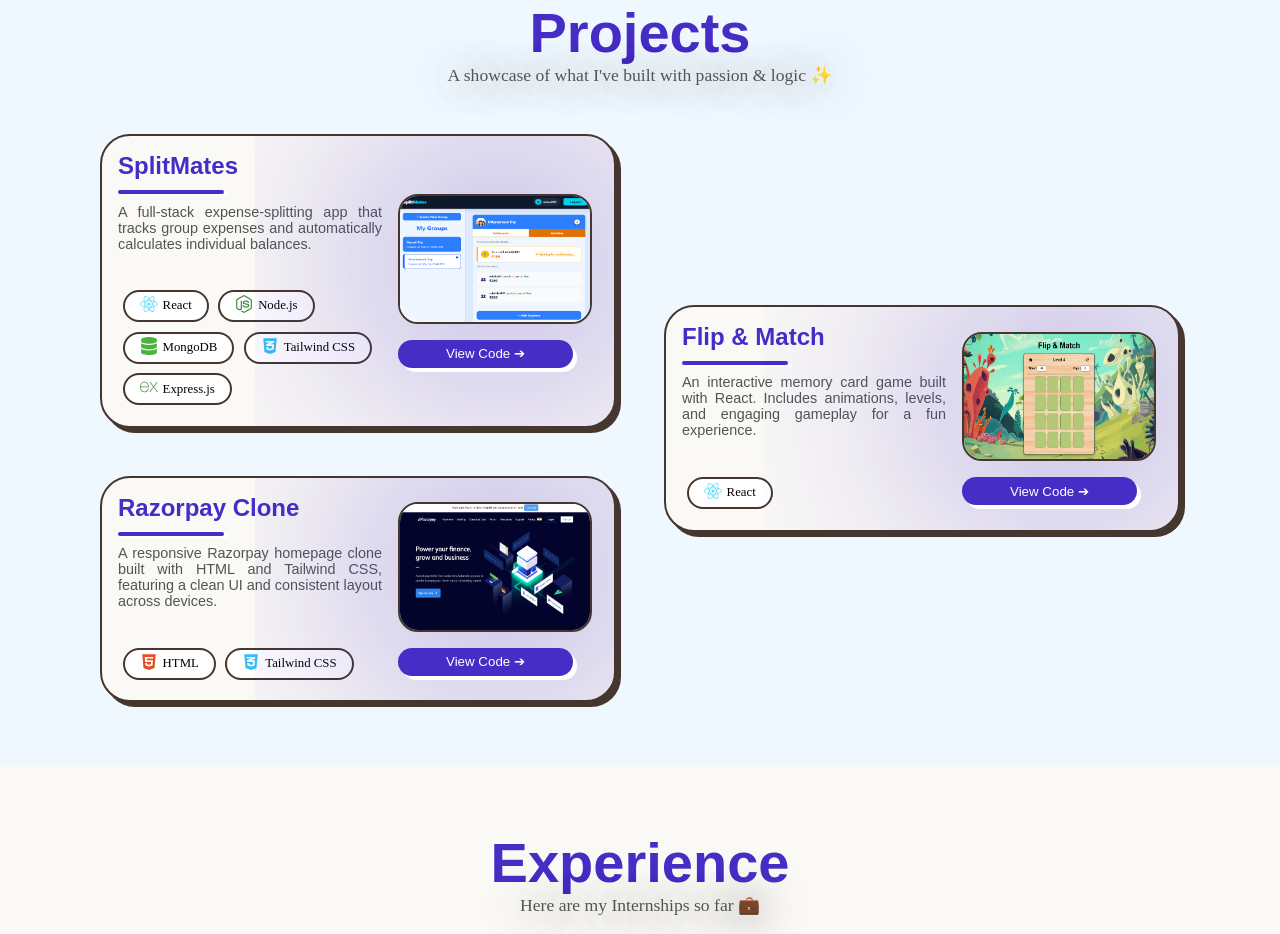
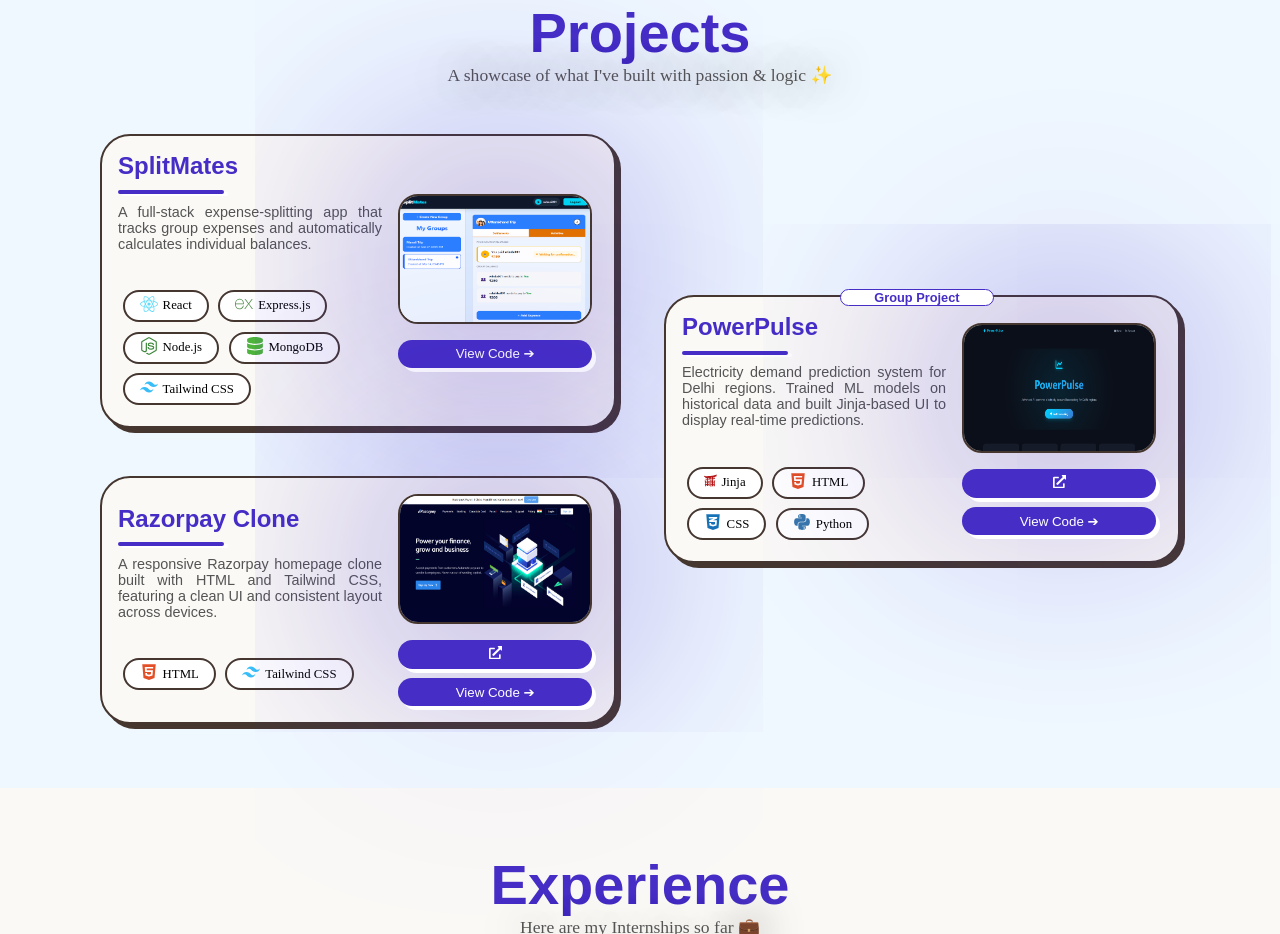
Before and after one commit to Suhani-01/React-Portfolio, a React (Vite) app: page / in a window 1280 px wide. Shown: the part 2260-3194 px from the top of the page. Built offline with nearby package versions, Linux system fonts and the light colour scheme.

Commit message:
Project section updated

```diff
--- a/src/App.css
+++ b/src/App.css
@@ -575,6 +575,7 @@
   justify-content: center;
 }
 .project-card{
+  position: relative;
   max-height: 20em;
   background-color: #FAF9F6;
   width:100%;
@@ -582,7 +583,6 @@
   border-radius: 30px;
   display: grid;
   grid-template-columns: 55% 45%;
-  overflow: hidden;
   padding: 1rem;
   border: 2px solid #453730;
   box-shadow: 5px 5px #453730;
@@ -628,6 +628,8 @@
 }
 .project-card-right button{
   cursor: pointer;
+  width: 90%;
+  margin-inline:auto;
   background-color: #452dc6;
   color: white;
   border-radius: 30px;
@@ -638,6 +640,20 @@
   box-shadow: 4px 4px white;
   transition: all 0.4s ease;
 }
+.group-tag{
+  position: absolute;
+  left: 34%;
+  top: -3%;
+  width: 30%;
+  background-color: white;
+  font-size: 0.8rem;
+  font-family: sans-serif;
+  color:#452dc6;
+  border-radius: 10px;
+  border:1px solid #452dc6;
+  font-weight: bold;
+  text-align: center;
+}
 .project-card-right button:hover{
   transform: scale(1.05);
 }
@@ -654,7 +670,12 @@
  width: 100%;
  height: 100%;
 }
-
+.links-links{
+  width: 100%;
+  display: flex;
+  flex-direction: column;
+  gap: 0.6rem;
+}
 .project-card .skill{
   padding: 3px;
   padding-inline: 15px;
@@ -1890,6 +1911,11 @@
     font-size: 0.8rem;
     padding-inline: 0.8rem;
   }
+  .group-tag{
+    top: -2%;
+    width: 40%;
+    left: 30%;
+  }
 
 .happy-outer{
   height: 50px;
--- a/src/components/ProjectCard.jsx
+++ b/src/components/ProjectCard.jsx
@@ -1,9 +1,14 @@
 import React from 'react'
+import { FaExternalLinkAlt } from "react-icons/fa";
 
 const ProjectCard = ({projectDetails}) => {
   return (
     <div className='project-card-container'>
+
         <div className='project-card'>
+
+            {projectDetails.heading=="PowerPulse" && <span className='group-tag'>Group Project</span>}
+
             {/* left part */}
             <div className='project-card-left'>
                 <h2>{projectDetails.heading}</h2>
@@ -29,7 +34,12 @@
                     <img src={projectDetails.image}/>
                 </div>
 
-                <a style={{textDecoration:"none"}} href={projectDetails.link}><button>View Code ➔</button></a>
+                <div className='links-links'>
+                    { projectDetails.visit && <a target='blank' href={projectDetails.visit}><button><FaExternalLinkAlt /></button></a> }
+                    <a style={{textDecoration:"none"}} href={projectDetails.link}><button>View Code ➔</button></a>
+
+                </div>
+
             </div>
 
         </div>
--- a/src/components/Projects.jsx
+++ b/src/components/Projects.jsx
@@ -5,10 +5,11 @@
   FaDatabase,
   FaCss3Alt,
   FaHtml5,
+  FaPython,
   FaJs,
 } from "react-icons/fa";
 
-import { SiExpress } from "react-icons/si";
+import { SiExpress,SiTailwindcss , SiJinja } from "react-icons/si";
 
 import ProjectCard from "./ProjectCard";
 
@@ -26,20 +27,22 @@
           name: "React",
         },
         {
+          icon:<SiExpress style={{ color: "#4e8d4b", fontSize: "18px" }} />,
+          name:"Express.js"
+        },
+        {
           icon: <FaNodeJs style={{ color: "#3C873A", fontSize: "18px" }} />,
           name: "Node.js",
         },
         {
           icon: <FaDatabase style={{ color: "#4DB33D", fontSize: "18px" }} />,
           name: "MongoDB",
-        },
+        }
+        ,
+
         {
-          icon: <FaCss3Alt style={{ color: "#38BDF8", fontSize: "18px" }} />,
-          name: "Tailwind CSS",
-        },
-        {
-          icon:<SiExpress style={{ color: "#4e8d4b", fontSize: "18px" }} />,
-          name:"Express.js"
+          icon: <SiTailwindcss style={{ color:"#38BDF8", fontSize: "18px" }} />,
+          name: "Tailwind CSS"
         }
       ],
       link:"https://github.com/Suhani-01/Split-Mates",
@@ -57,27 +60,40 @@
           name: "HTML",
         },
         {
-          icon: <FaCss3Alt style={{ color: "#38BDF8", fontSize: "18px" }} />,
+          icon: <SiTailwindcss style={{ color:"#38BDF8", fontSize: "18px" }} />,
           name: "Tailwind CSS",
         },
       ],
       link:"https://github.com/Suhani-01/Razorpay-clone",
+      visit:"https://razorpay-clone-001.netlify.app/"
 
     },
 
     {
-      image: "/images/flip-and-match.png",
-      heading: "Flip & Match",
-      content:
-        "An interactive memory card game built with React. Includes animations, levels, and engaging gameplay for a fun experience.",
+      image: "/images/PowerPulse.png",
+      heading: "PowerPulse",
+      content: "Electricity demand prediction system for Delhi regions. Trained ML models on historical data and built Jinja-based UI to display real-time predictions.",
 
       techStack: [
         {
-          icon: <FaReact style={{ color: "#61DBFB", fontSize: "18px" }} />,
-          name: "React",
+          icon: <SiJinja   color="#B41717" />,
+          name: "Jinja",
         },
+        {
+          icon: <FaHtml5 style={{ color: "#E34F26", fontSize: "18px" }} />,
+          name: "HTML",
+        },
+        {
+          icon:<FaCss3Alt style={{ color: "#1572B6", fontSize: "18px" }}/>,
+          name:"CSS",
+        },
+        {
+          icon:<FaPython style={{color:"#3776AB", fontSize:"18px"}}/>,
+          name:"Python"
+        }
       ],
-      link:"https://github.com/Suhani-01/Flip-and-Match-React",
+      link:"https://github.com/Suhani-01/Power-Pulse-Enhanced",
+      visit: "https://power-pulse-enhanced-1.onrender.com/"
     },
   ];
   return (
```
Also changed, not shown: public/images/PowerPulse.png (added).
